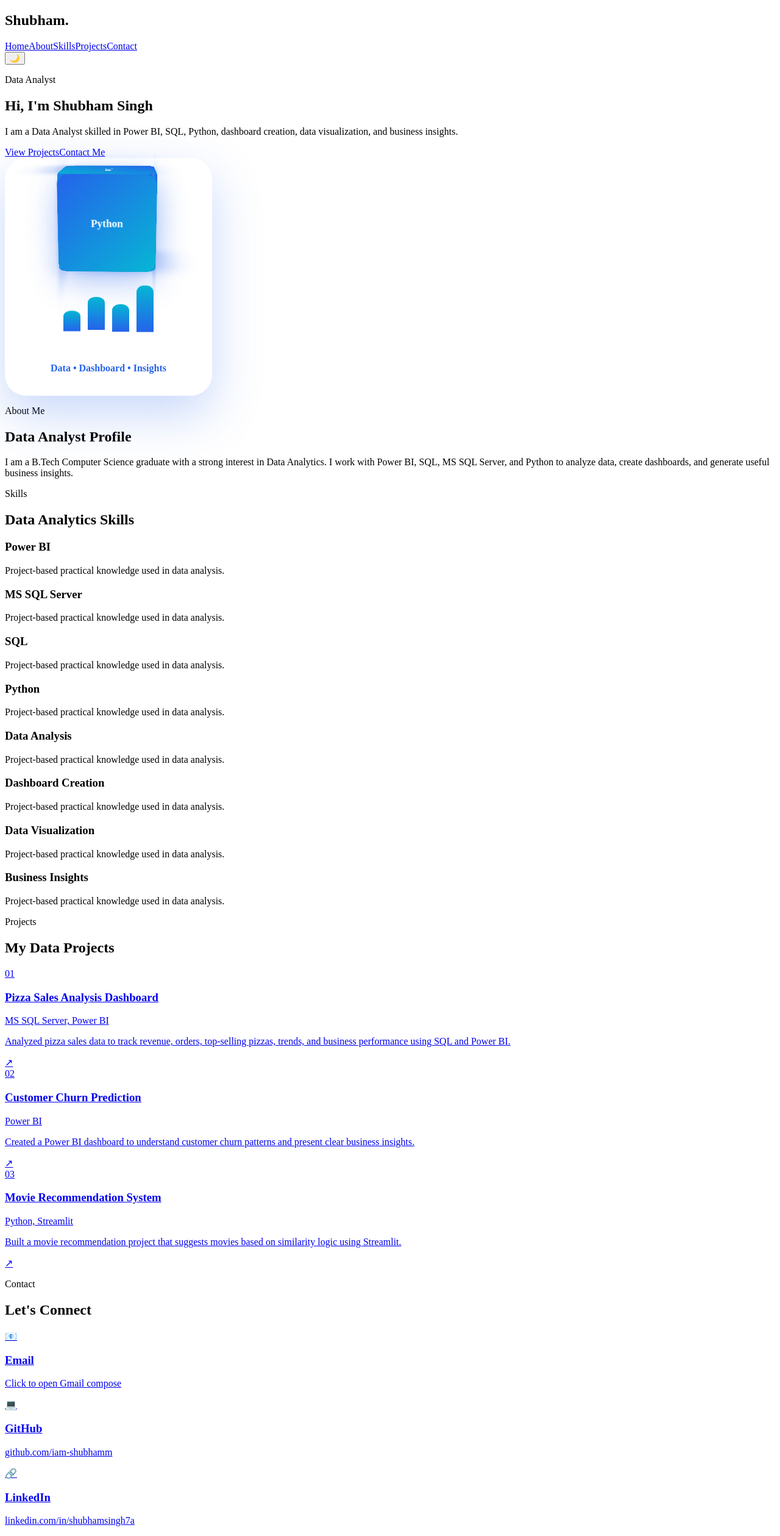
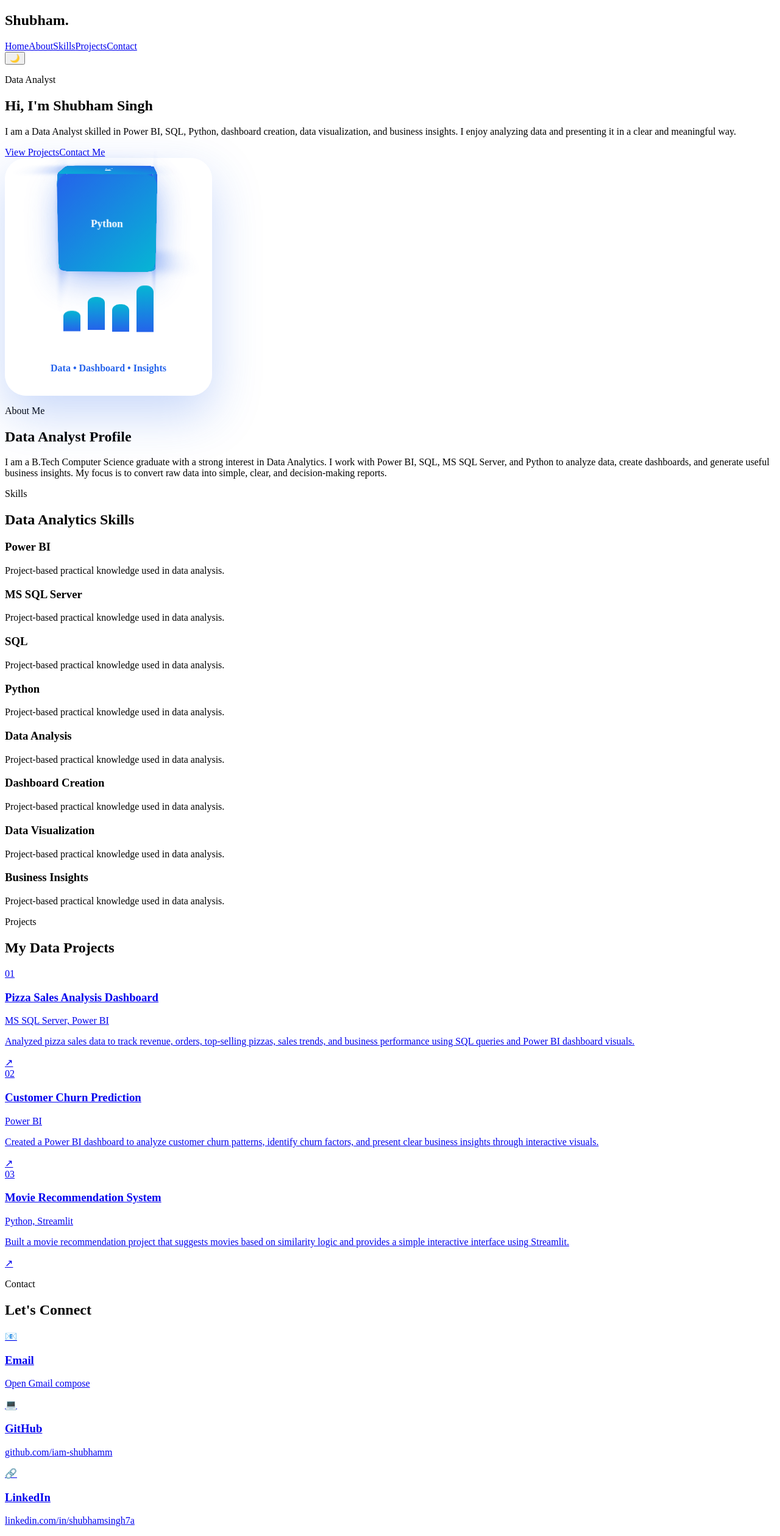
Before and after one commit to iam-shubhamm/My-portfolio, a Next.js app: page / in a window 1280 px wide. Shown: the whole page at 61% size. Built offline with nearby package versions, Linux system fonts and the light colour scheme.

Commit message:
Refine project descriptions and personal introduction
Updated project descriptions for clarity and detail. Enhanced personal introduction to emphasize data analysis skills.

```diff
--- a/app/page.tsx
+++ b/app/page.tsx
@@ -39,19 +39,19 @@ export default function Home() {
       title: "Pizza Sales Analysis Dashboard",
       link: "https://github.com/iam-shubhamm/Pizza-Sales-Analysis-Dashboard-using-MS-SQL-Server-and-Power-BI",
       tools: "MS SQL Server, Power BI",
-      desc: "Analyzed pizza sales data to track revenue, orders, top-selling pizzas, trends, and business performance using SQL and Power BI.",
+      desc: "Analyzed pizza sales data to track revenue, orders, top-selling pizzas, sales trends, and business performance using SQL queries and Power BI dashboard visuals.",
     },
     {
       title: "Customer Churn Prediction",
       link: "https://github.com/iam-shubhamm/Customer-Churn-Prediction",
       tools: "Power BI",
-      desc: "Created a Power BI dashboard to understand customer churn patterns and present clear business insights.",
+      desc: "Created a Power BI dashboard to analyze customer churn patterns, identify churn factors, and present clear business insights through interactive visuals.",
     },
     {
       title: "Movie Recommendation System",
       link: "https://github.com/iam-shubhamm/Movie-Recommendation-System",
       tools: "Python, Streamlit",
-      desc: "Built a movie recommendation project that suggests movies based on similarity logic using Streamlit.",
+      desc: "Built a movie recommendation project that suggests movies based on similarity logic and provides a simple interactive interface using Streamlit.",
     },
   ];
 
@@ -91,7 +91,8 @@ export default function Home() {
 
           <p>
             I am a Data Analyst skilled in Power BI, SQL, Python, dashboard
-            creation, data visualization, and business insights.
+            creation, data visualization, and business insights. I enjoy
+            analyzing data and presenting it in a clear and meaningful way.
           </p>
 
           <div className="buttons">
@@ -104,7 +105,7 @@ export default function Home() {
           </div>
         </div>
 
-        <div className="hero-card reveal">
+        <div className="hero-visual reveal">
           <div className="data-visual-3d">
             <div className="cube">
               <div className="face front">Power BI</div>
@@ -138,7 +139,8 @@ export default function Home() {
             I am a B.Tech Computer Science graduate with a strong interest in
             Data Analytics. I work with Power BI, SQL, MS SQL Server, and Python
             to analyze data, create dashboards, and generate useful business
-            insights.
+            insights. My focus is to convert raw data into simple, clear, and
+            decision-making reports.
           </p>
         </div>
       </section>
@@ -204,7 +206,7 @@ export default function Home() {
             <span>📧</span>
             <div>
               <h3>Email</h3>
-              <p>Click to open Gmail compose</p>
+              <p>Open Gmail compose</p>
             </div>
           </a>
 
```
